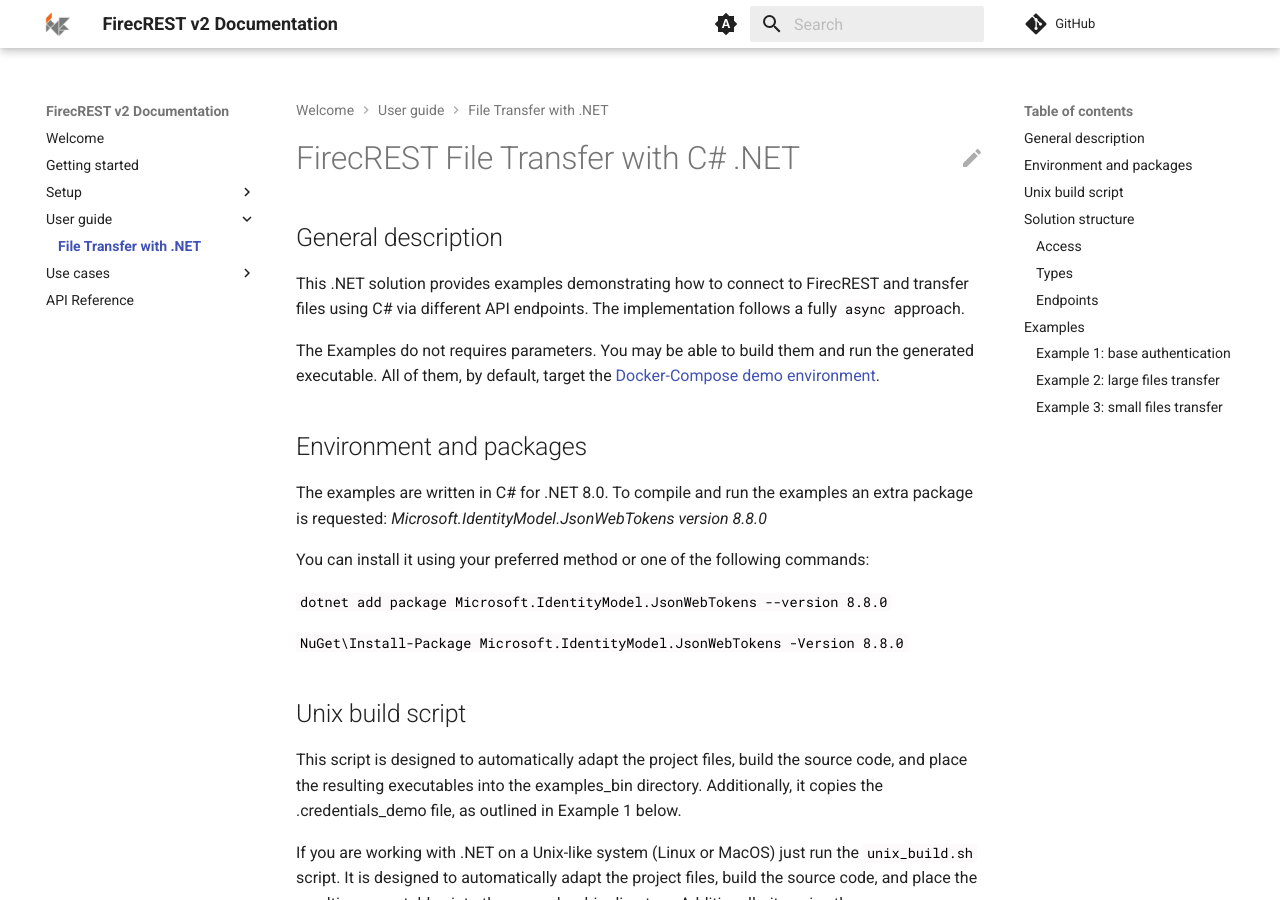
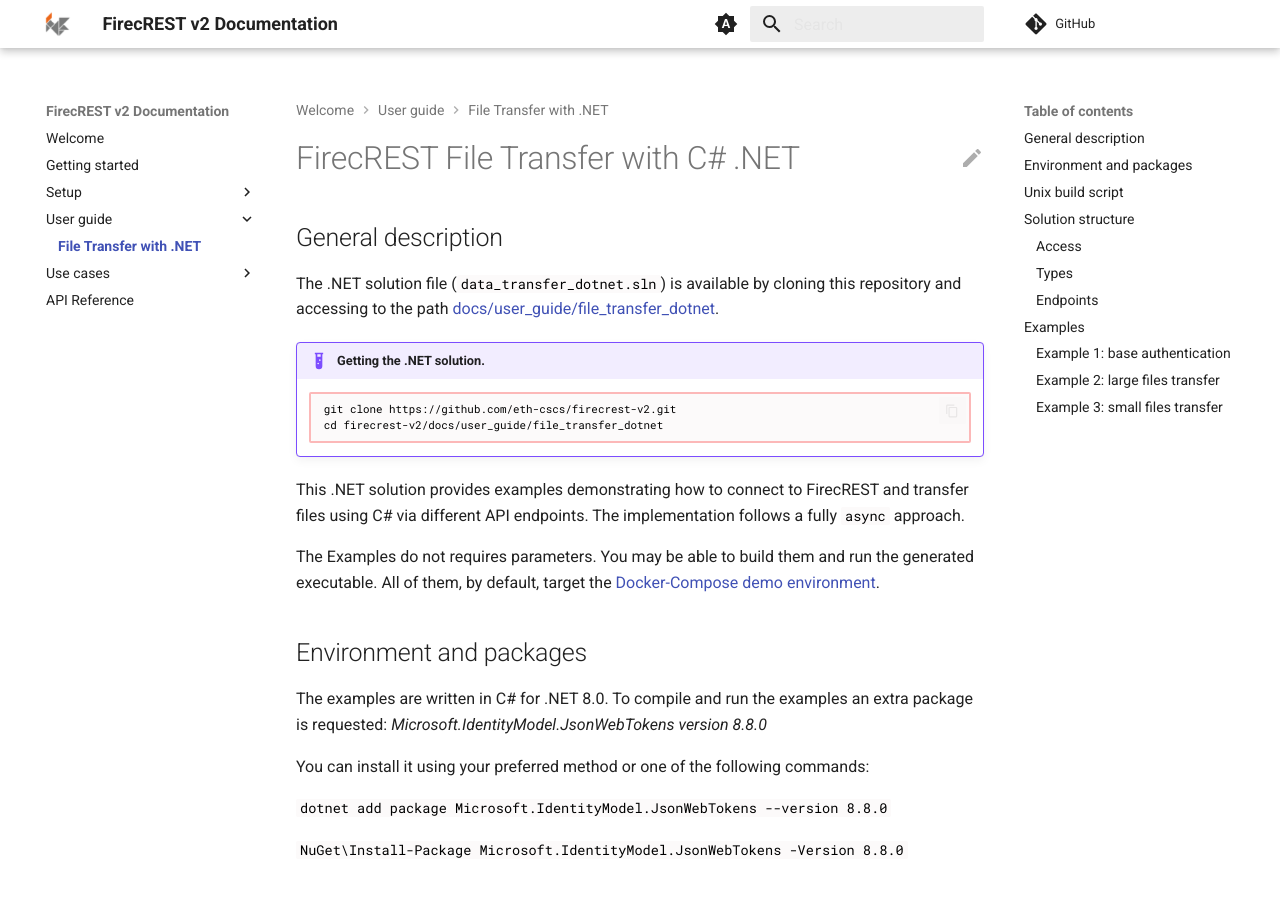
Before and after one commit to germanfgv/firecrest-v2, an MkDocs documentation site: the page built from docs/user_guide/file_transfer_dotnet/README.md, in a window 1280 px wide and 900 px high. Built offline with MkDocs 1.6.1 and Material for MkDocs 9.7.7, drawn with Linux system fonts in a browser that asks for light colours; comment, search, counter and statistics services are not loaded.

Commit message:
Add link to .NET solution for files transfer examples (#64)
* Update README.md

* added clone example

* fixed json missing comma

````diff
--- a/docs/user_guide/file_transfer_dotnet/README.md
+++ b/docs/user_guide/file_transfer_dotnet/README.md
@@ -1,5 +1,13 @@
 # FirecREST File Transfer with C# .NET
 ## General description
+The .NET solution file (`data_transfer_dotnet.sln`) is available by cloning this repository and accessing to the path [docs/user_guide/file_transfer_dotnet](.).
+
+!!! example "Getting the .NET solution."
+    ```
+    git clone https://github.com/eth-cscs/firecrest-v2.git
+    cd firecrest-v2/docs/user_guide/file_transfer_dotnet
+    ```
+
 This .NET solution provides examples demonstrating how to connect to FirecREST and transfer files using C# via different API endpoints. The implementation follows a fully `async` approach.
 
 The Examples do not requires parameters. You may be able to build them and run the generated executable. All of them, by default, target the [Docker-Compose demo environment](../../getting_started/README.md#trying-firecrest-in-a-containerised-environment).
@@ -56,7 +64,7 @@
 !!! example "Inner structure of `.credentials` file."
     ```json
     {
-        "Url": "http://localhost:8080/auth/realms/kcrealm/protocol/openid-connect/token"
+        "Url": "http://localhost:8080/auth/realms/kcrealm/protocol/openid-connect/token",
         "ClientID": "firecrest-test-client",
         "ClientSecret": "wxxxxxxxxxxxxxxxxxxxxxxxxxxxxxxk"
     }
````
